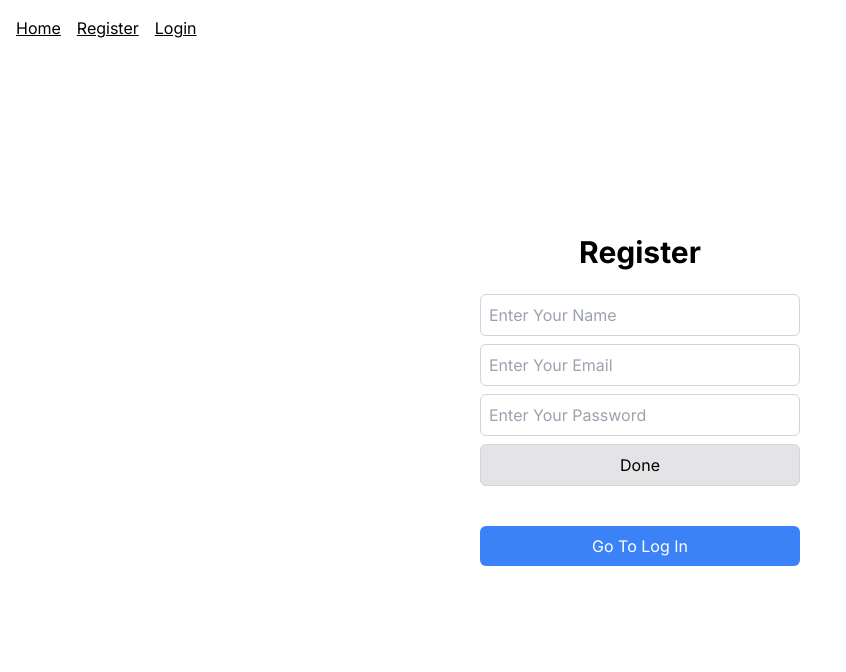
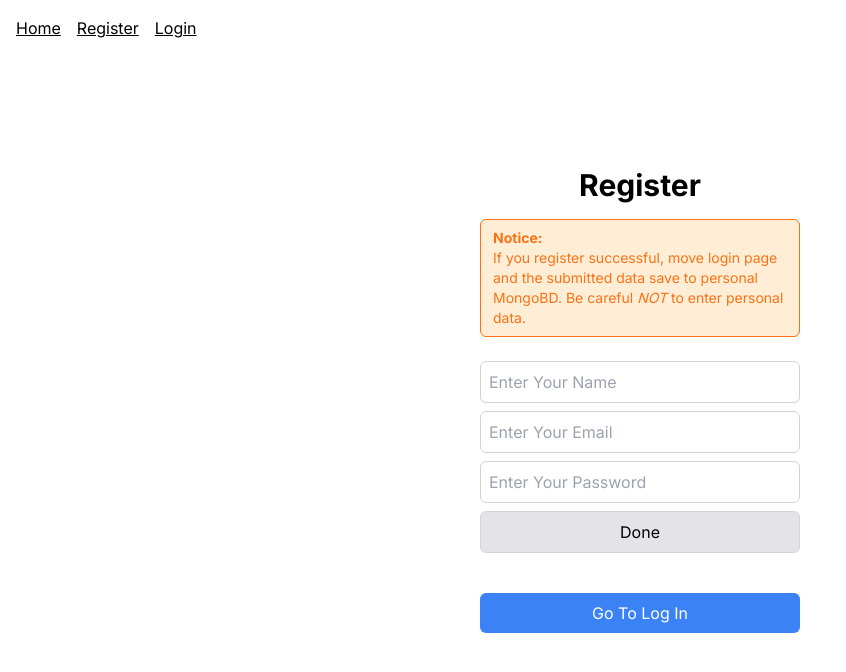
Before and after one commit to callmebyneon/next-auth, a Next.js app: page /register in a window 1280 px wide. Shown: the top 672 px of the page, without its empty margins (0-846 px from the left). Built offline with nearby package versions, Linux system fonts and the light colour scheme; no server answers.

Commit message:
Add: 회원가입 폼 작성 주의사항 추가

```diff
--- a/src/app/(auth)/register/page.tsx
+++ b/src/app/(auth)/register/page.tsx
@@ -5,6 +5,14 @@ export default function Register() {
     <>
       <div className="flex flex-col gap-2">
         <h1 className="text-center">Register</h1>
+        <div className="w-80 px-3 py-2 mt-2 text-sm bg-orange-100 text-orange-500 rounded-md border border-orange-500">
+          <p>
+            <b>Notice:</b> <br />
+            If you register successful, move login page and the submitted data
+            save to personal MongoBD. Be careful <em>NOT</em> to enter personal
+            data.
+          </p>
+        </div>
         <RegisterForm />
       </div>
     </>
```
